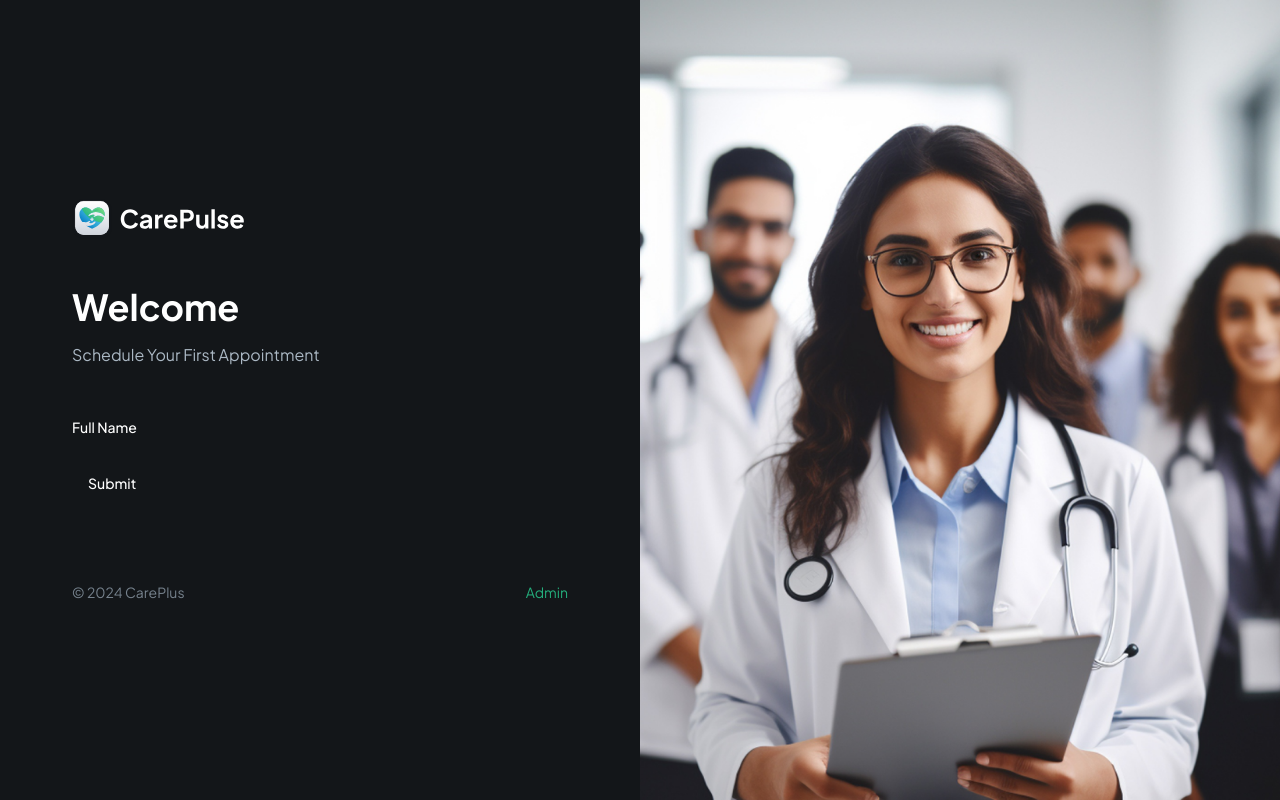
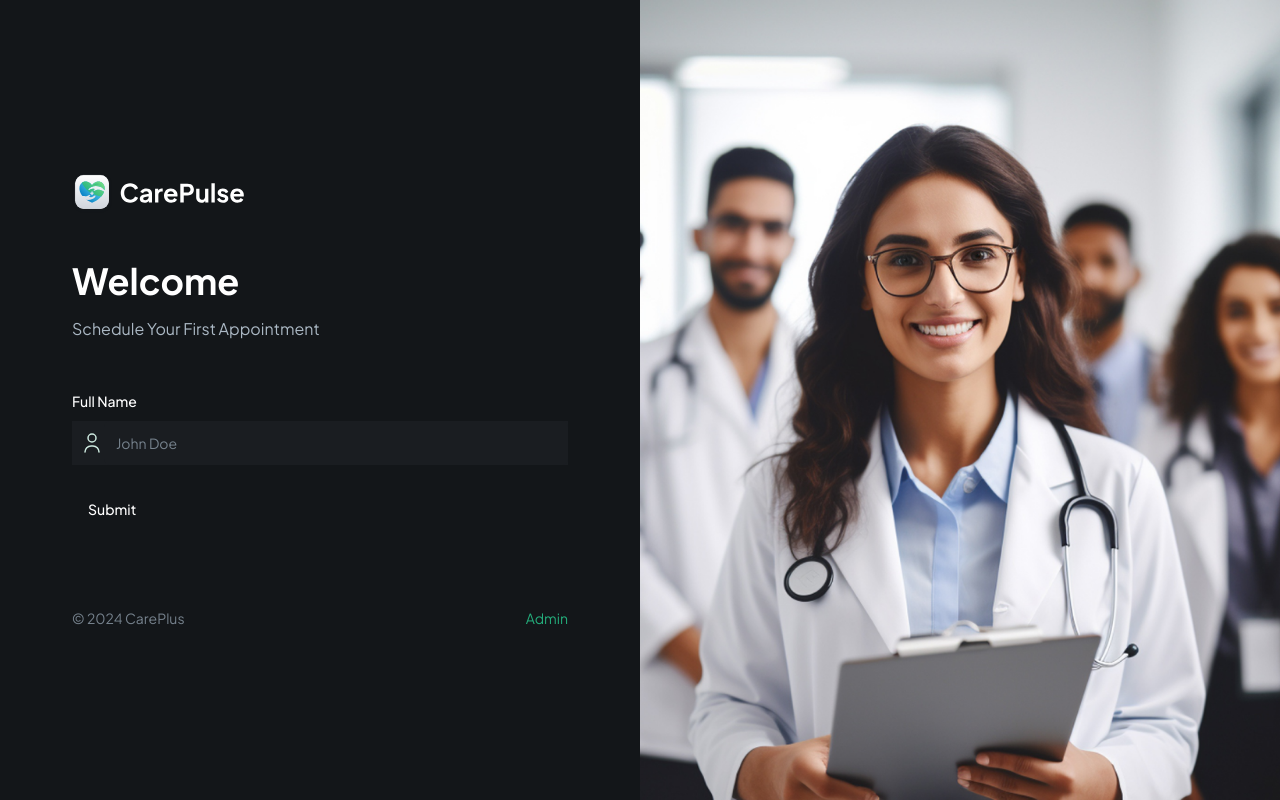
Before and after one commit to DevJuma10/CarePlus, a Next.js app: page / in a window 1280 px wide. Built offline with nearby package versions, Linux system fonts and the light colour scheme.

Commit message:
Feat: Add Reusable From Field

```diff
--- a/components/forms/PatientForm.tsx
+++ b/components/forms/PatientForm.tsx
@@ -6,6 +6,9 @@
 import { Button } from "@/components/ui/button"
 import { Form } from "@/components/ui/form"
 import CustomFormField from '../ui/CustomFormField'
+
+// ASSETS IMPORTS
+import userIcon from '../../public/assets/icons/user.svg'
 
 export enum FormFieldType {
   INPUT='input',
@@ -54,7 +57,7 @@
           name=   {"name"}
           label=  {'Full Name'}
           placeHolder=    {'John Doe'}
-          iconSrc= {'/../public/assets/icons/user.svg'}
+          iconSrc= {userIcon}
           iconAlt={'user'}
 
         />
--- a/components/ui/CustomFormField.tsx
+++ b/components/ui/CustomFormField.tsx
@@ -13,6 +13,7 @@
 import { Input } from "@/components/ui/input"
 import { Control } from 'react-hook-form'
 import { FormFieldType } from '../forms/PatientForm'
+import Image from 'next/image'
 
 interface CustomProps {
     control:Control<any>,
@@ -30,7 +31,41 @@
 
 }
 
-const CustomFormField = ( {control, fieldType,name, label} : CustomProps) => {
+const RenderField = ({field, props}: {field: any; props:CustomProps}) => {
+    const { fieldType, iconSrc, iconAlt, placeHolder    } = props
+
+
+        switch (fieldType) {
+            case FormFieldType.INPUT:
+                return(
+                    <div className="flex rounded-md-border border-dark-500 bg-dark-400">
+                        {iconSrc && (
+                            <Image
+                                src={iconSrc}
+                                height={24}
+                                width={24}
+                                alt={iconAlt || 'icon'}
+                                className='ml-2'
+                            />
+                        )}
+                        <FormControl>
+                            <Input
+                                placeholder={placeHolder}
+                                {...field}
+                                className='shad-input border-0'
+                            />
+                        </FormControl>
+                    </div>
+                )
+
+        }
+
+}
+
+const CustomFormField = ( props: CustomProps) => {
+
+    const {control, fieldType,name, label} = props
+
     return (
         <FormField
             control={control}
@@ -41,6 +76,15 @@
                     {fieldType != FormFieldType.CHECKBOX && label &&  (
                         <FormLabel>{label}</FormLabel>
                     )}
+
+                    <RenderField
+                        field={field}
+                        props={props}
+                    />
+
+                    <FormMessage
+                        className='shad-error'
+                    />
                 </FormItem>
             )}
         />
```
